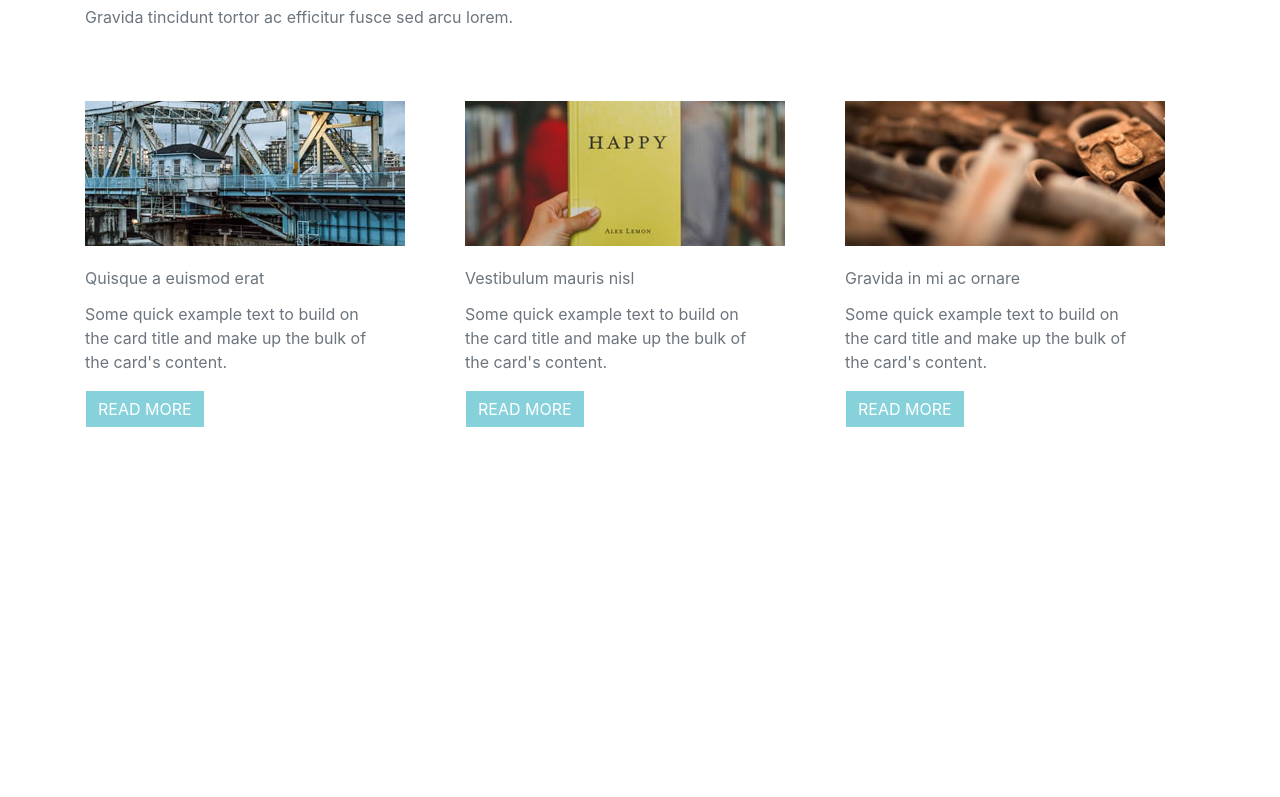
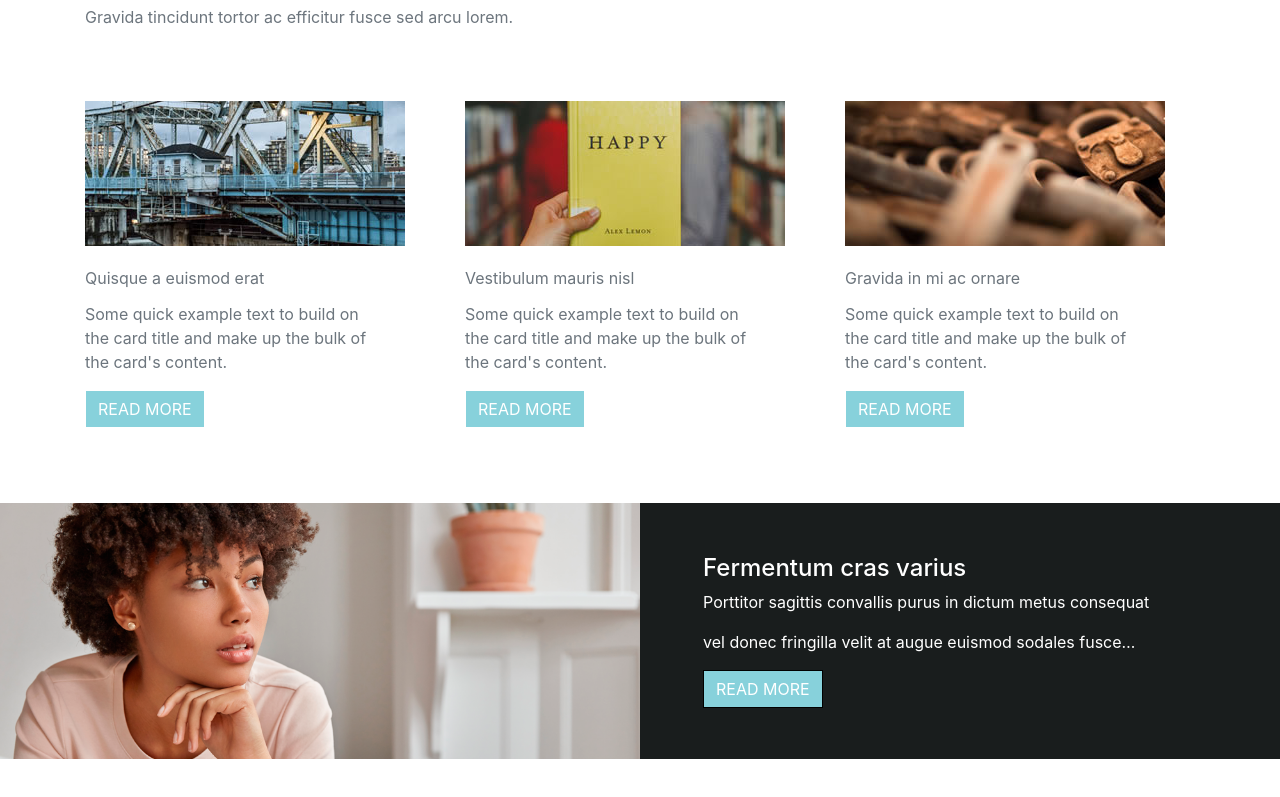
Before and after one commit to messiashub/Template-2, a plain HTML site: page index.html in a window 1280 px wide. Shown: the part 1705-2502 px from the top of the page. Before the commit the page ends 2184 px from the top, so only its background shows below. Drawn offline with nearby package versions, Linux system fonts and the light colour scheme.

Commit message:
seção 5

```diff
--- a/index.html
+++ b/index.html
@@ -293,11 +293,25 @@
                 </div>
             </div>
         </div>
+    </section>
+    <!-- seção 5 -->
+    <section>
+        <div class="container-fluid pt-4 pb-4 mt-5 mb-5">
+            <div class="row">
+                <div class="col-sm-6 pl-0 pr-0"><img src="./imagens/mulher.png" class="img-fluid" alt=""></div>
+                <div class="col-sm-6  d-flex color align-items-center">
+                    <div class="caixa1 ml-5">
+                    <h4 class="text-white">Fermentum cras varius</h4>
+                    <p class="text-white">Porttitor sagittis convallis purus in dictum metus consequat</p>
+                    <p class="text-white">vel donec fringilla velit at augue euismod sodales fusce…</p>
+                    <a href="#" class="btn btn-primary rounded-0 btn2">READ MORE</a>
+                    </div>
 
 
 
-
-
+                </div>
+            </div>
+        </div>
     </section>
 
 
--- a/style.css
+++ b/style.css
@@ -15,6 +15,7 @@ body{
 
 :root{
     --var-azul: rgba(135, 187, 235, 0.568);
+    --var-black:rgb(25, 29, 29);
 }
 .pNav{
     padding: 16px 0px 8px 0px;
@@ -140,6 +141,31 @@ body{
     background-color: white;
     transition-delay: 0.1s;
 }
+
+/* seção 5 */
+
+.color{
+    background: var(--var-black);
+}
+
+.btn2{
+    background-color: rgb(135, 209, 219);
+    border-color:black;
+    transition: 0.5s;
+}
+
+.btn2:hover{
+    color: white;
+    border: 1px solid white;
+    background-color: var(--var-black);
+}
+
+
+
+
+
+
+
 /* .imgI{
     position: relative;
 }
```
Also changed, not shown: imagens/mulher.png (added), imagens/pc3.jpg (added).
